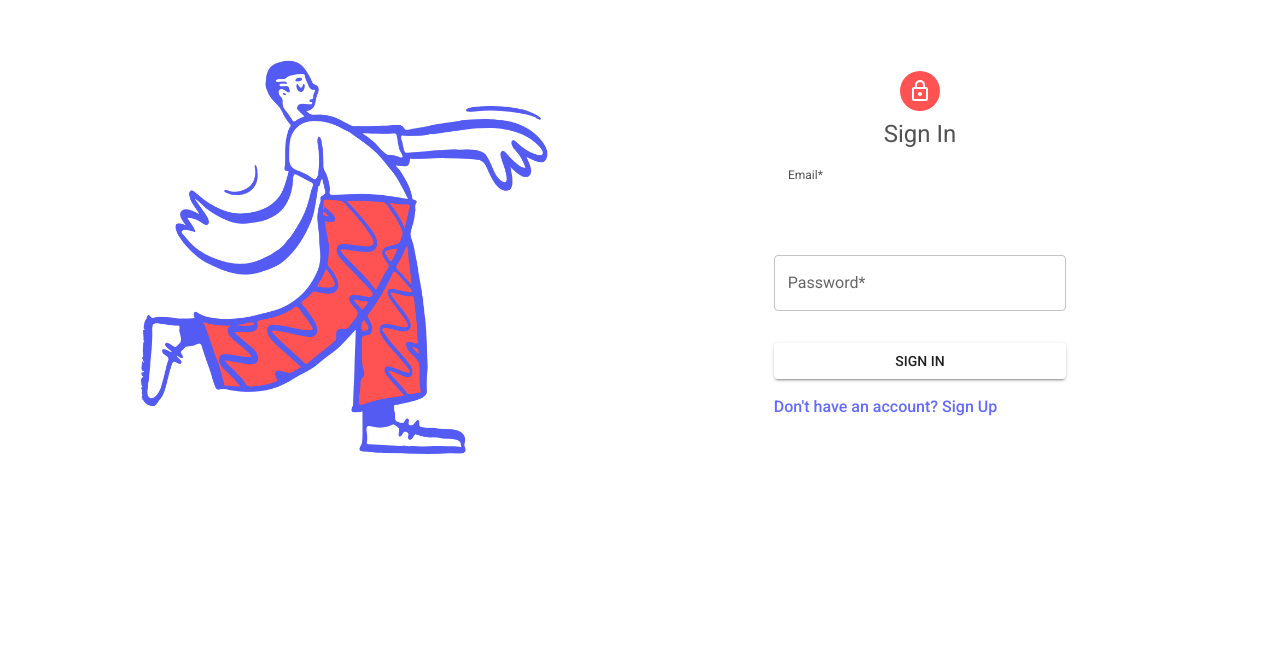
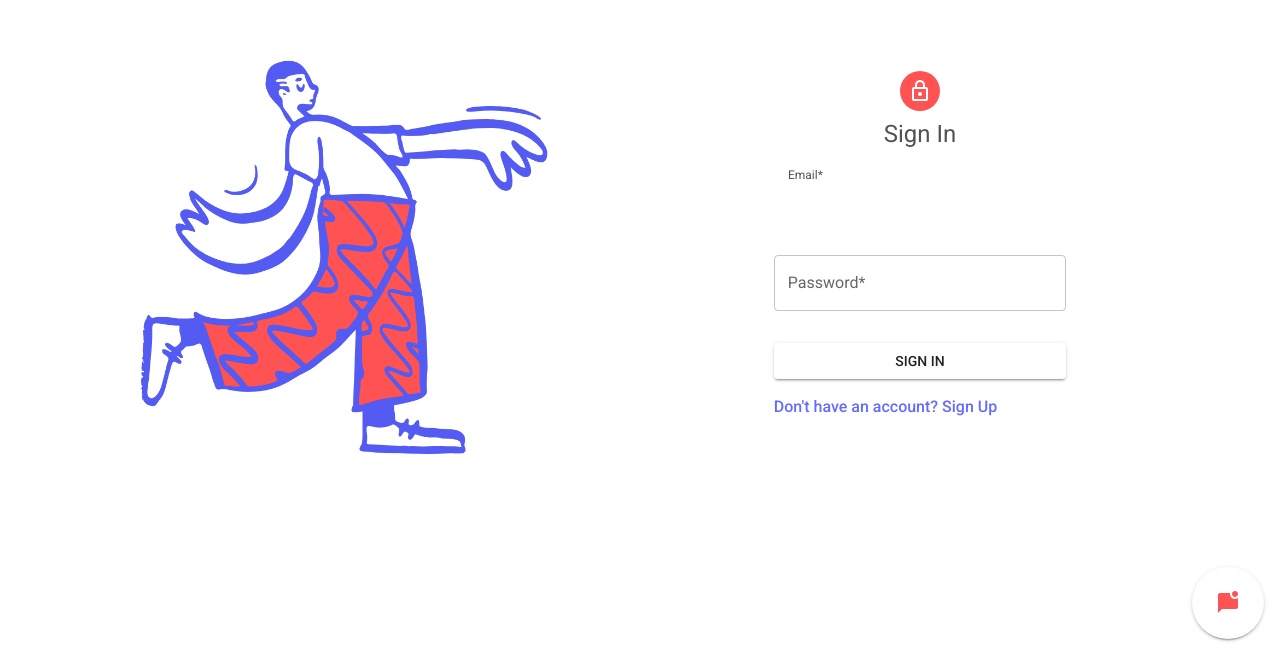
Before and after one commit to Kyrylo1122/socio, a React (Vite) app: page /sign-in in a window 1280 px wide. Shown: the part 145-800 px from the top of the page. Built offline with nearby package versions, Linux system fonts and the light colour scheme; no server answers; the database is empty; a web font is replaced by a local one.

Commit message:
add chat

```diff
--- a/public/locales/en/translation.json
+++ b/public/locales/en/translation.json
@@ -71,5 +71,6 @@
   "let's_write": "Let's write somebody",
   "hi_name": "Hello {{name}}?",
   "what's_up": "What's up {{name}}? Let's go out somewhere",
-  "yo": "You broooooo"
+  "yo": "You broooooo",
+  "share": "share"
 }
--- a/src/App.tsx
+++ b/src/App.tsx
@@ -1,13 +1,16 @@
-import { Box } from "@mui/material";
-import DecorateImage from "./Components/DecorateImage";
-import useThemeContext from "./hooks/useThemeContext";
+import { Box, Button, SpeedDial, SpeedDialIcon } from "@mui/material";
+
 import { Header } from "./Components";
 import Body from "./Components/Body";
 import { useUserContext } from "./hooks/useUserContext";
+import MarkChatUnreadIcon from "@mui/icons-material/MarkChatUnread";
+import { useState } from "react";
+import CustomizedDialogs from "./Components/Dialog";
+import SubtitlesOffIcon from "@mui/icons-material/SubtitlesOff";
 
 const App = () => {
   const { user } = useUserContext();
-  const { mode } = useThemeContext();
+  const [isOpenDialog, setIsOpenDialog] = useState(false);
 
   return (
     <Box
@@ -21,7 +24,25 @@ const App = () => {
         </Box>
       ) : null}
       <Body />
-      {/* <DecorateImage mode={mode} /> */}
+      <Button
+        variant="contained"
+        sx={{
+          position: "fixed",
+          p: 3,
+          bgcolor: "primary.white",
+          color: "primary.accent",
+          borderRadius: "50%",
+          bottom: 16,
+          right: 16,
+        }}
+        onClick={() => setIsOpenDialog((state) => !state)}
+      >
+        {isOpenDialog ? <SubtitlesOffIcon /> : <MarkChatUnreadIcon />}
+      </Button>
+
+      {isOpenDialog ? (
+        <CustomizedDialogs handleClose={() => setIsOpenDialog(false)} />
+      ) : null}
     </Box>
   );
 };
--- a/src/Components/ChatUI.tsx
+++ b/src/Components/ChatUI.tsx
@@ -5,12 +5,9 @@ import {
   Timestamp,
   arrayRemove,
   arrayUnion,
-  doc,
-  onSnapshot,
   serverTimestamp,
 } from "firebase/firestore";
 
-import { db } from "src/firebase/config";
 import { toast } from "react-toastify";
 import { useTranslation } from "react-i18next";
 import { useUserContext } from "src/hooks/useUserContext";
@@ -22,26 +19,20 @@ import { formatDate } from "src/utils/formatDate";
 import NoChatMessages from "./NoChatMessages";
 import { Delete } from "@mui/icons-material";
 import { useUpdateChats, useUpdateUserChats } from "src/lib/react-query";
+import { IMessageResponse } from "src/types";
+import { useMessageContext } from "src/hooks/useMessageContext";
 
-const ChatUI = () => {
+const ChatUI = ({ isDialog = false }: { isDialog: boolean }) => {
   const { t } = useTranslation();
 
-  const [messages, setMessages] = useState<IMessage[]>([]);
   const [defaultInputValue, setDefaultInputValue] = useState("");
 
   const { data } = useChatContext();
   const { user: currentUser } = useUserContext();
   const { mutateAsync: updateUserChats } = useUpdateUserChats();
   const { mutateAsync: updateChats } = useUpdateChats();
-  useEffect(() => {
-    const unSub = onSnapshot(doc(db, "chats", data.chatId), (doc) => {
-      doc.exists() && setMessages(doc.data().messages);
-    });
+  const { messages } = useMessageContext();
 
-    return () => {
-      unSub();
-    };
-  }, [data.chatId]);
   const ref = useRef();
 
   useEffect(() => {
@@ -89,7 +80,7 @@ const ChatUI = () => {
           sx={{
             display: "flex",
             flexDirection: "column",
-            height: " calc(100vh - 88px)",
+            height: isDialog ? "500px" : " calc(100vh - 88px)",
           }}
         >
           <Box
@@ -104,7 +95,7 @@ const ChatUI = () => {
             }}
           >
             <AvatarImage
-              sx={{ width: 75, height: 75 }}
+              sx={{ width: isDialog ? 50 : 75, height: isDialog ? 50 : 75 }}
               photoUrl={data.user.photoUrl}
               name={data.user.displayName}
               defaultCharacter={data.user.defaultCharacter}
@@ -152,12 +143,11 @@ const ChatUI = () => {
               </Box>
             )}
           </Box>
-          <Box sx={{ p: 2, backgroundColor: "background.default" }}>
+          <Box sx={{ p: 2 }}>
             <SimpleInputForm
               handleClick={handleSend}
               isComment={false}
               defaultValue={defaultInputValue}
-              //   defaultValue="Default value is here"
             />
           </Box>
         </Box>
@@ -171,14 +161,7 @@ const ChatUI = () => {
   );
 };
 
-interface IMessage {
-  date: { seconds: number; nanoseconds: number };
-  id: string;
-  senderId: string;
-  text: { value: string };
-}
-
-const Message = ({ message }: { message: IMessage }) => {
+export const Message = ({ message }: { message: IMessageResponse }) => {
   const { user } = useUserContext();
   const { data } = useChatContext();
 
--- /dev/null
+++ b/src/Components/Dialog.tsx
@@ -0,0 +1,21 @@
+import { Box } from "@mui/material";
+
+import ChatUI from "./ChatUI";
+
+export default function CustomizedDialogs() {
+  return (
+    <Box
+      sx={{
+        bgcolor: "background.default",
+        width: "350px",
+        height: "500px",
+        position: "fixed",
+        borderRadius: 2,
+        right: 100,
+        bottom: 0,
+      }}
+    >
+      <ChatUI isDialog={true} />
+    </Box>
+  );
+}
--- a/src/Components/SimpleInputForm.tsx
+++ b/src/Components/SimpleInputForm.tsx
@@ -16,7 +16,6 @@ const SimpleInputForm = ({
   isComment,
   defaultValue = "",
 }: ICommentForm) => {
-  console.log("defaultValue: ", defaultValue);
   const { register, handleSubmit, reset } = useForm<Inputs>({
     values: { value: defaultValue },
   });
--- a/src/Components/UpdateImageModal.tsx
+++ b/src/Components/UpdateImageModal.tsx
@@ -137,7 +137,7 @@ const UpdateImageModalContent = ({
         <Divider />
         <Box sx={{ p: 3, textAlign: "center" }}>
           {fileUrl ? (
-            <StyledBtn onClick={handleSubmit}>Share</StyledBtn>
+            <StyledBtn onClick={handleSubmit}>{t("share")}</StyledBtn>
           ) : (
             <Typography variant="body1">{t("update_image_footer")}</Typography>
           )}
--- a/src/MainLayout.tsx
+++ b/src/MainLayout.tsx
@@ -6,6 +6,7 @@ import { ToastContainer } from "react-toastify";
 import App from "./App";
 import "react-toastify/dist/ReactToastify.css";
 import { ChatContextProvider } from "./context/ChatContext/ChatContextProvider";
+import { MessagesContextProvider } from "./context/MessagesContext/MessagesContextProvider";
 
 const MainLayout = () => {
   const { theme } = useThemeContext();
@@ -16,10 +17,12 @@ const MainLayout = () => {
       <QueryProvider>
         <AuthContextProvider>
           <ChatContextProvider>
-            <ThemeProvider theme={{ [THEME_ID]: theme }}>
-              <CssBaseline />
-              <App />
-            </ThemeProvider>
+            <MessagesContextProvider>
+              <ThemeProvider theme={{ [THEME_ID]: theme }}>
+                <CssBaseline />
+                <App />
+              </ThemeProvider>
+            </MessagesContextProvider>
           </ChatContextProvider>
         </AuthContextProvider>
       </QueryProvider>
--- /dev/null
+++ b/src/context/MessagesContext/MessagesContext.tsx
@@ -0,0 +1,11 @@
+import { createContext } from "react";
+
+import { IMessageResponse } from "src/types";
+
+export interface IMessagesContext {
+  messages: IMessageResponse[];
+}
+
+export const MessagesContext = createContext<IMessagesContext>({
+  messages: [],
+});
--- /dev/null
+++ b/src/context/MessagesContext/MessagesContextProvider.tsx
@@ -0,0 +1,30 @@
+import { ReactNode, useEffect, useState } from "react";
+import { doc, onSnapshot } from "firebase/firestore";
+import { IMessageResponse } from "src/types";
+import { useChatContext } from "src/hooks/useChatContext";
+import { db } from "src/firebase/config";
+import { MessagesContext } from "./MessagesContext";
+
+export const MessagesContextProvider = ({
+  children,
+}: {
+  children: ReactNode;
+}) => {
+  const { data } = useChatContext();
+  const [messages, setMessages] = useState<IMessageResponse[]>([]);
+
+  useEffect(() => {
+    const unSub = onSnapshot(doc(db, "chats", data.chatId), (doc) => {
+      doc.exists() && setMessages(doc.data().messages);
+    });
+
+    return () => {
+      unSub();
+    };
+  }, [data.chatId]);
+  return (
+    <MessagesContext.Provider value={{ messages }}>
+      {children}
+    </MessagesContext.Provider>
+  );
+};
--- /dev/null
+++ b/src/hooks/useMessageContext.tsx
@@ -0,0 +1,8 @@
+import { useContext } from "react";
+import {
+  IMessagesContext,
+  MessagesContext,
+} from "src/context/MessagesContext/MessagesContext";
+
+export const useMessageContext = () =>
+  useContext<IMessagesContext>(MessagesContext);
--- a/src/types/index.ts
+++ b/src/types/index.ts
@@ -27,6 +27,12 @@ export interface IMessage {
   text: IText;
   senderId?: string;
   date?: Date;
+}
+export interface IMessageResponse {
+  date: { seconds: number; nanoseconds: number };
+  id: string;
+  senderId: string;
+  text: { value: string };
 }
 export interface AvatarImageProps {
   photoUrl: string | null;
```
